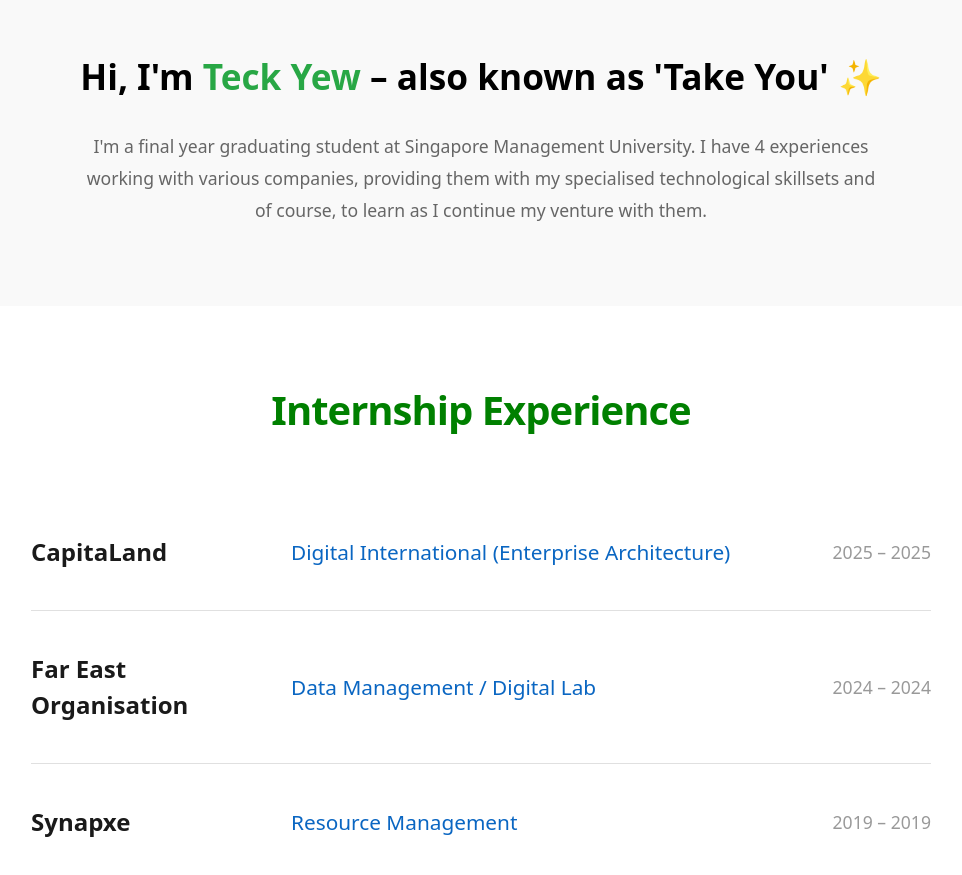
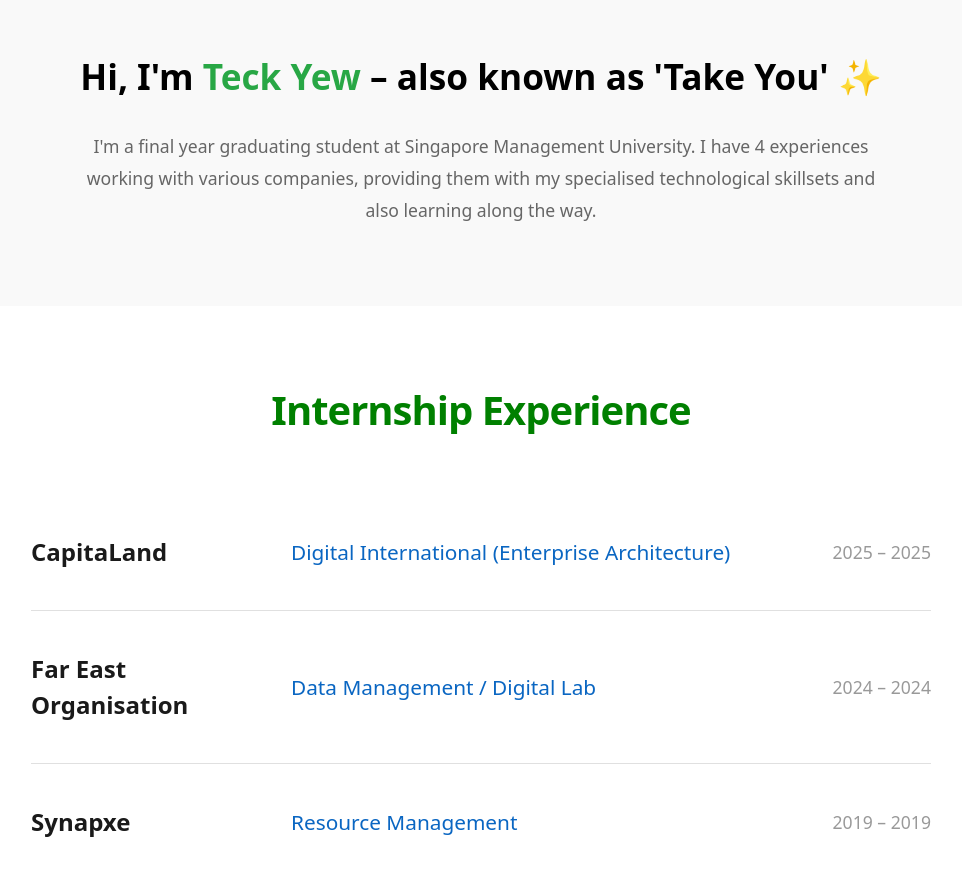
Before and after one commit to TeckYew/TeckYew.github.io, a Vue app: page /about in a window 1280 px wide. Shown: the part 820-1695 px from the top of the page, without its empty margins (159-1121 px from the left). Built offline with nearby package versions, Linux system fonts and the light colour scheme; no server answers; the database is empty; what vue-sweetalert2 would draw is missing.

Commit message:
Update about me description

```diff
--- a/src/views/AboutMeView.vue
+++ b/src/views/AboutMeView.vue
@@ -17,7 +17,7 @@
     <div class="about-me-description-container">
       <div class="about-me-description-content">
         <h2 class="about-me-title">Hi, I'm <span class="name-highlight">Teck Yew</span> – also known as 'Take You' ✨</h2>
-        <p class="about-me-description">I'm a final year graduating student at Singapore Management University. I have 4 experiences working with various companies, providing them with my specialised technological skillsets and of course, to learn as I continue my venture with them.</p>
+        <p class="about-me-description">I'm a final year graduating student at Singapore Management University. I have 4 experiences working with various companies, providing them with my specialised technological skillsets and also learning along the way.</p>
       </div>
     </div>
 
```
